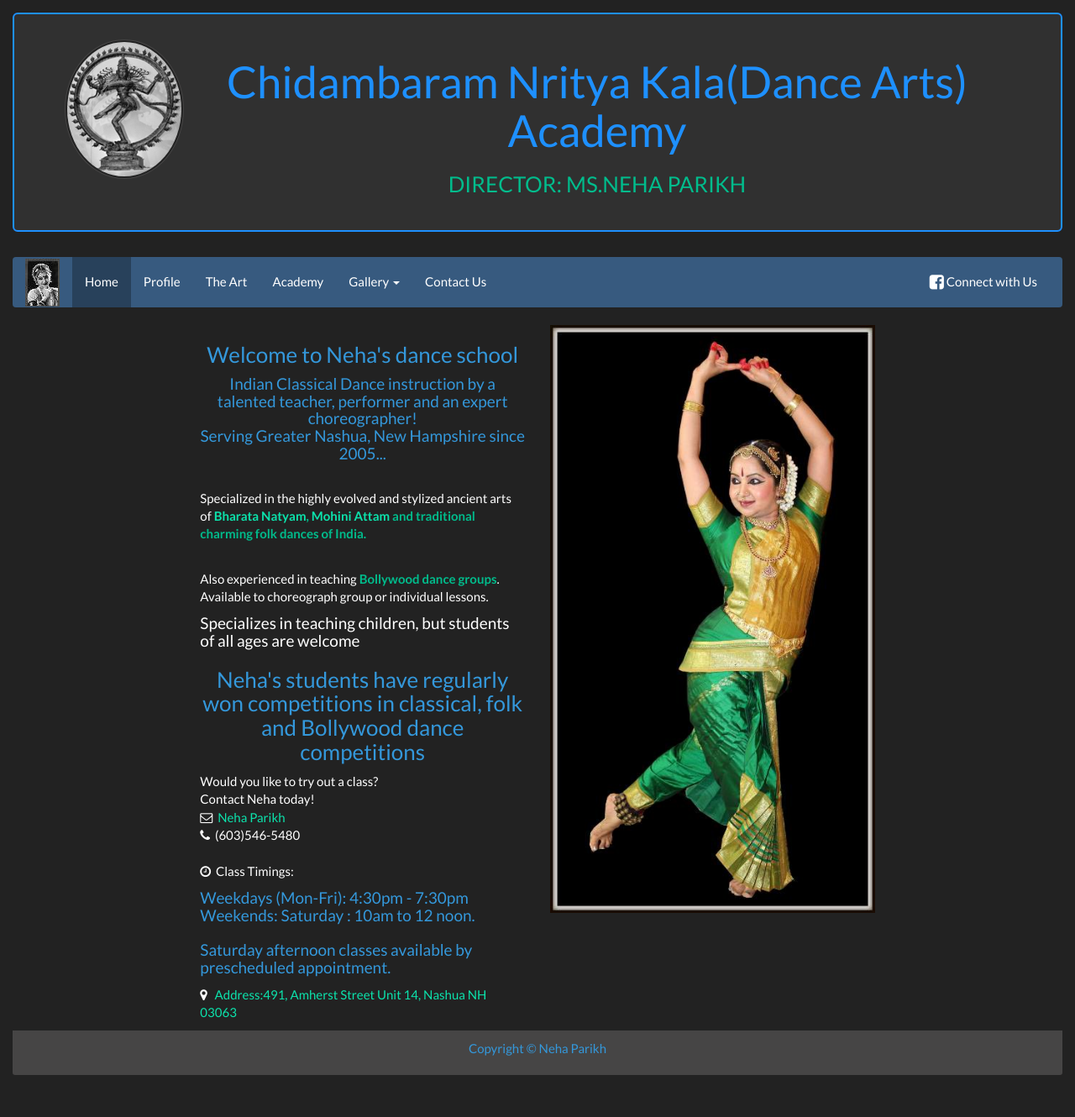
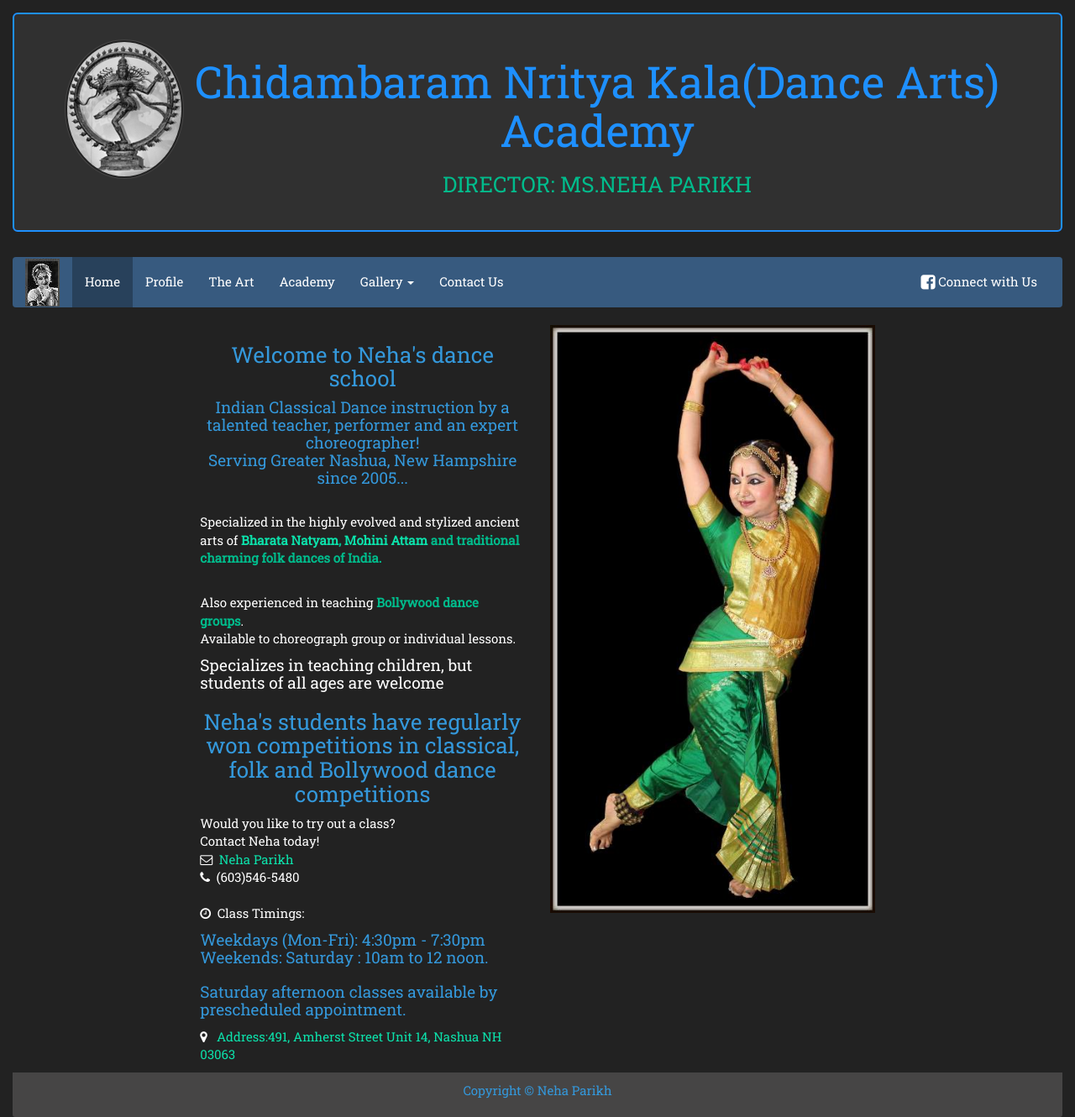
Before and after one commit to vthil3049/NehaResponsive, a PHP site: page /index.php in a window 1280 px wide. Shown: the whole page at 84% size. Before the commit the page ends 1280 px from the top, so only its background shows below. Run offline with PHP 8.4, Linux system fonts and the light colour scheme; some libraries are stand-ins or nearby versions.

Commit message:
Changed font to google font

```diff
--- a/css/Darkly/custom.css
+++ b/css/Darkly/custom.css
@@ -1,4 +1,7 @@
+body, h1, h2, h3, h4, h5, h6 {
+  font-family: 'Roboto Slab', serif;
 
+}
 .jumbotron {
 	border: 2px solid dodgerblue;
 	margin-top: 1em;
--- a/include/htmlhead.php
+++ b/include/htmlhead.php
@@ -2,6 +2,7 @@
 <!--  <link href="css/Darkly/bootstrap.min.css" rel="stylesheet" /> -->
 <link href="https://maxcdn.bootstrapcdn.com/bootswatch/3.3.5/darkly/bootstrap.min.css" rel="stylesheet" />
 <link rel="stylesheet" href="https://maxcdn.bootstrapcdn.com/font-awesome/4.4.0/css/font-awesome.min.css">
+<link href='https://fonts.googleapis.com/css?family=Roboto+Slab' rel='stylesheet' type='text/css'>
 <link href="css/Darkly/custom.css" rel="stylesheet" />
 <link rel="icon"
       type="image/png"
```
